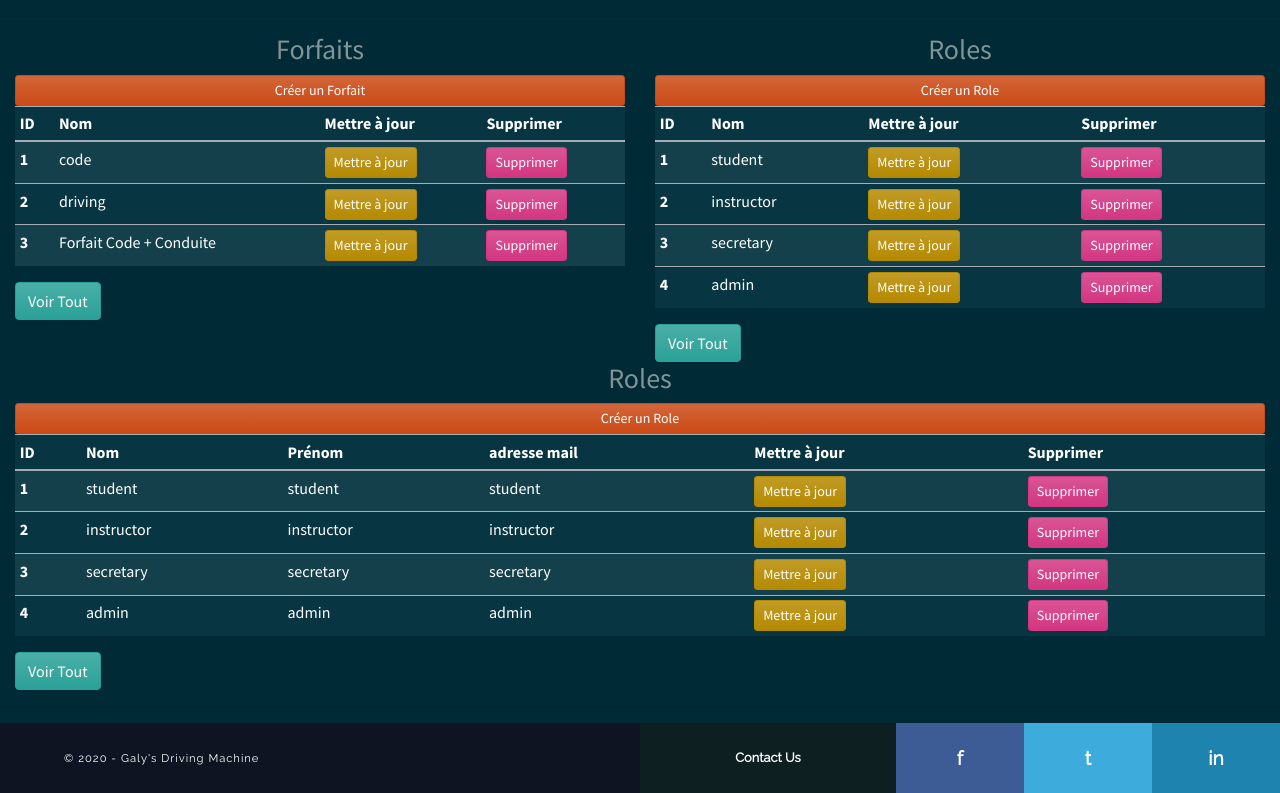
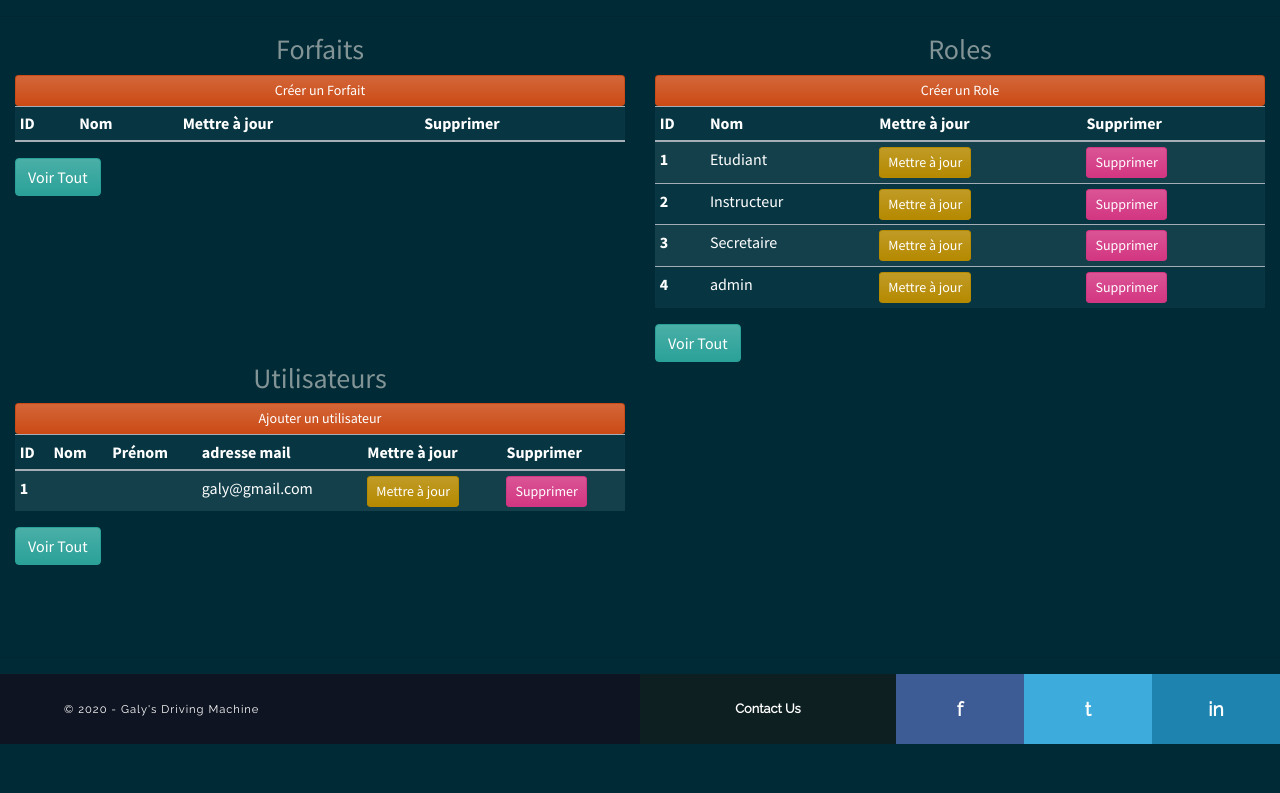
Before and after one commit to lepine-emilie/python_my_driving_school, a Django app: page /admin_panel/ in a window 1280 px wide. Shown: the part 56-849 px from the top of the page. After the commit the page ends 800 px from the top, so only its background shows below. Run offline with Django 3.2, Linux system fonts and the light colour scheme; data comes from the database, SQL or seed files in the repository; lists and menus that the app fills with data are empty; some libraries are stand-ins or nearby versions.

Commit message:
data source updated pushed new migrations // updated admin panel

```diff
--- a/intranet/intranet/accounts/models.py
+++ b/intranet/intranet/accounts/models.py
@@ -18,11 +18,10 @@
     hours_left = models.IntegerField(null=True)
     hours_total = models.IntegerField(null=True)
     role = models.ForeignKey(Role, null=True, on_delete=models.SET_NULL)
-    # user = models.ForeignKey(User, null=False, on_delete=models.CASCADE, related_name='user')
+    user = models.ForeignKey(User, null=False, on_delete=models.CASCADE, related_name='user')
 
     def __str__(self):
-        return User.username
-
+        return self.user.email
 
 class Bundle(models.Model):
     name = models.CharField(max_length=255, null=False)
--- a/intranet/intranet/accounts/templates/accounts/admin_panel.html
+++ b/intranet/intranet/accounts/templates/accounts/admin_panel.html
@@ -61,9 +61,9 @@
     </div>
   </div>
   <div class="row">
-    <div class="col-12">
-      <h3 class="text-center"> Roles </h3>
-      <a href="{% url 'create_role'%}" class="btn btn-warning btn-lg btn-block btn-sm">Créer un Role</a>
+    <div class="col-6">
+      <h3 class="text-center"> Utilisateurs </h3>
+      <a href="{% url 'register'%}" class="btn btn-warning btn-lg btn-block btn-sm">Ajouter un utilisateur</a>
       <table class="table table-striped table-dark table-sm">
         <thead>
         <tr>
@@ -76,12 +76,12 @@
         </tr>
         </thead>
         <tbody>
-        {% for i in roles %}
+        {% for i in users %}
         <tr>
           <th scope="row">{{i.id}}</th>
-          <td>{{i.name}}</td>
-          <td>{{i.name}}</td>
-          <td>{{i.name}}</td>
+          <td>{{i.last_name}}</td>
+          <td>{{i.first_name}}</td>
+          <td>{{i.email}}</td>
           <td><a href="{% url 'update_role' i.id%}" class="btn btn-primary btn-sm">Mettre à jour</a></td>
           <td><a href="{% url 'delete_role' i.id%}" class="btn btn-danger btn-sm">Supprimer</a></td>
         </tr>
```
Also changed, not shown: intranet/intranet/accounts/migrations/0001_initial.py (deleted), intranet/intranet/accounts/migrations/0002_auto_20201215_1603.py (deleted), intranet/intranet/accounts/migrations/0003_remove_userinfo_user.py (deleted), intranet/intranet/db.sqlite3.
